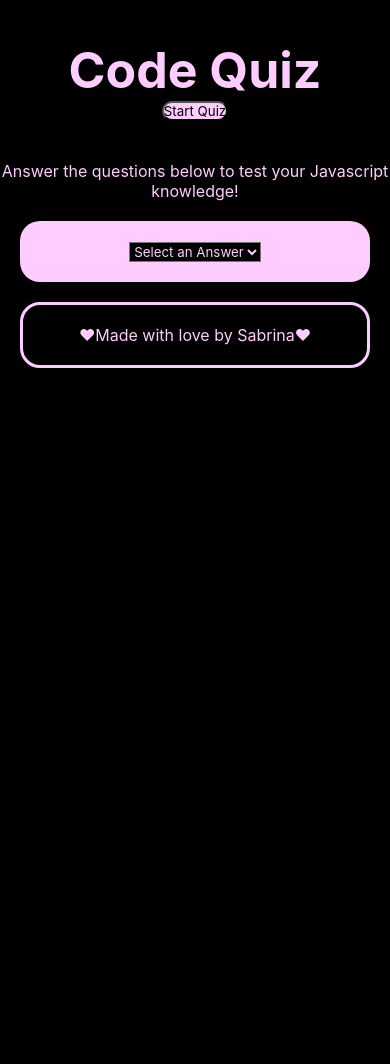
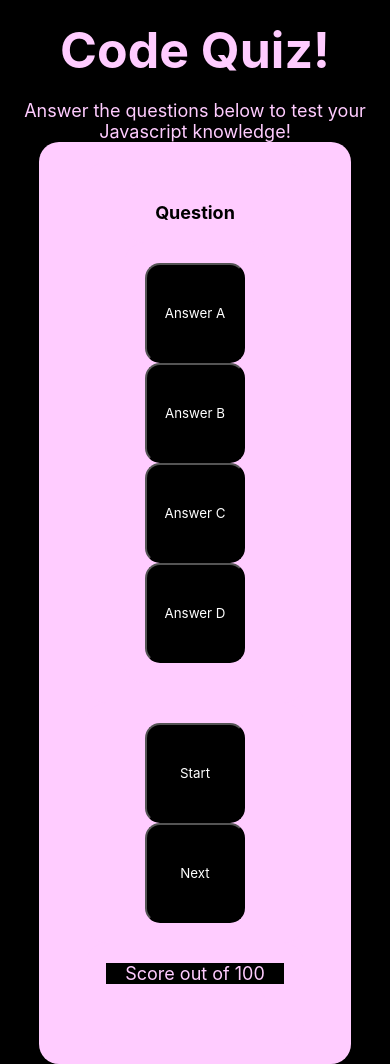
Before and after one commit to smacdonald97/code-quiz, a plain HTML site: page index.html in a window 390 px wide. Shown: the top 1064 px of the page. Before the commit the page ends 844 px from the top, so only its background shows below. Drawn offline with Linux system fonts and the light colour scheme; a script that the page names is missing.

Commit message:
reformatted html, styled buttons and divs

```diff
--- a/assets/css/style.css
+++ b/assets/css/style.css
@@ -26,19 +26,43 @@ header h1 a{
     font-weight: bold;
 }
 
+p {
+    font-size: large
+}
+
 .btn {
-    background-color: var(--tertiary-color);
+    background-color: var(--primary-color);
+    color: var(--secondary-color);
+    border-radius: 15px;
+    width: 100px;
+    height: 100px;
+    justify-content: space-evenly;
+}
+
+.btn:hover{
+    background-color: var(--secondary-color);
     color: var(--primary-color);
-    border-radius: 50px;
+}
+
+.btn-grid {
+    align-items: center;
 }
 
 div {
-    margin: 20px;
+    margin: auto;
     padding: 20px;
     background-color: var(--tertiary-color);
     color: var(--primary-color);
+    border: none;
     border-color: var(--secondary-color);
     border-radius: 20px;
+    width: auto;
+    max-width: 80%;
+}
+
+#question {
+    font-size: large;
+    font-weight: bold;
 }
 
 div form {
@@ -52,3 +76,36 @@ footer {
     border-style: solid;
     border-radius: 20px;
 }
+
+@media screen and (max-width: 980px) {
+    *{
+        flex-wrap: nowrap;
+    }
+
+    header {
+        margin: auto;
+        padding: auto;
+    }
+}
+
+@media screen and (max-width: 768px) {
+    *{
+        flex-wrap: nowrap;
+    }
+
+    header {
+        margin: auto;
+        padding: auto;
+    }
+}
+
+@media screen and (max-width: 575px) {
+    *{
+        flex-wrap: nowrap;
+    }
+
+    header {
+        margin: auto;
+        padding: auto;
+    }
+}
--- a/assets/js/script.js
+++ /dev/null
@@ -1,25 +0,0 @@
-document.getElementById("start-button").onclick = function()
-    {window.alert("Test Your Might!")
-};
-
-var questionArray = [
-    {question: "How do you write a comment in Javascript?",
-    answers: {
-        a: "// and /* */",
-        b: "// only",
-        c: "/* */ only",
-        d: "none of the above"
-    },
-    correctAnswer: "a"
-},
-{
-    question: "Which data type is a string?",
-    answers: {
-        a: "the quick brown fox jumps over the lazy dog",
-        b: "42",
-        c: "x = {lastName: 'Smith', ageRange: '18-25'}",
-        d: "none of the above"
-    },
-    correctAnswer: "a"
-}
-]
--- a/index.html
+++ b/index.html
@@ -10,30 +10,30 @@
 <body>
     <header>
         <h1 class="header">
-            <a href="index.html">Code Quiz</a>
+            <a href="index.html">Code Quiz!</a>
         </h1>
-        <button id="start-button" class="btn">Start Quiz</button>
     </header>
 
     <main>
         <p>Answer the questions below to test your Javascript knowledge!</p>
-        <div id="answers">
-            <form action="onClick">
-
-                <select name="Answers" id="question-answers">
-
-                    <option value="" disabled selected>Select an Answer</option>
-
-                    <option value="A">Answer A</option>
-
-                    <option value="B">Answer B</option>
-
-                    <option value="C">Answer C</option>
-
-                    <option value="D">Answer D</option>
-
-                </select>
-            </form>
+        <div class="container">
+            <div id="question-container" class="hide">
+                <div id="question">Question</div>
+                <div id="answer-buttons" class="btn-grid">
+                    <button class="btn">Answer A</button>
+                    <button class="btn">Answer B</button>
+                    <button class="btn">Answer C</button>
+                    <button class="btn">Answer D</button>
+                </div>
+            </div>
+            <div class="controls">
+                <button id="start-btn" class="start-btn btn">Start</button>
+                <button id="next-btn" class="next-btn btn">Next</button>
+            </div>
+            <div class="score-container">
+                <p>Score out of 100</p>
+                <div class="score"></div>
+            </div>
         </div>
     </main>
 
```
